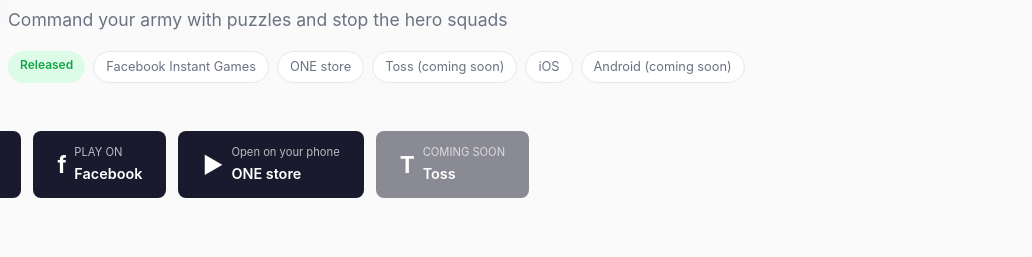
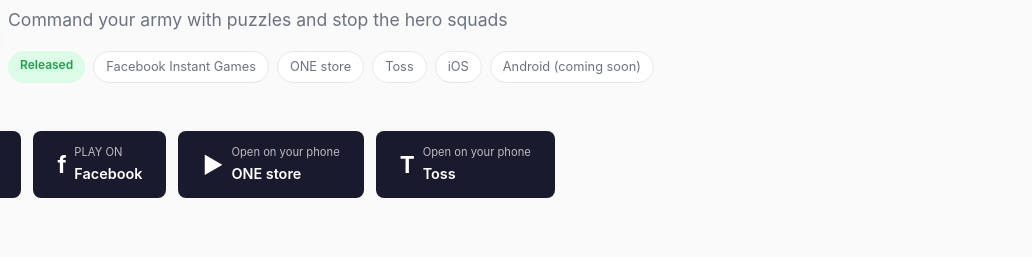
Before and after one commit to bgcho98/PinkMandarin, a plain HTML site: page boss-monster-puzzle/index.html in a window 1280 px wide. Shown: the part 271-528 px from the top of the page, 248-1280 px from the left. Drawn offline with Linux system fonts and the light colour scheme.

Commit message:
내가 보스 몬스터다 - 퍼즐: 토스 출시를 알리고 토스 버튼을 연다
토스(앱인토스)에 출시되어 소개 페이지와 홈 카드의 "토스 (준비 중)"을 지우고,
휴대폰의 토스 앱에서 게임을 여는 intoss://boss-monster-puzzle 링크를 단다.
개인정보처리방침·약관 첫 문장은 이미 나온 토스·iOS의 "출시 예정"만 지운다.
적용 범위는 그대로라 시행일은 바꾸지 않는다.

Co-Authored-By: Claude Opus 5.5 <noreply@anthropic.com>

```diff
--- a/boss-monster-puzzle/index.html
+++ b/boss-monster-puzzle/index.html
@@ -53,14 +53,14 @@
             <span class="app-card-badge badge-released" data-ko="출시됨" data-en="Released">출시됨</span>
             <span class="feature-tag">Facebook Instant Games</span>
             <span class="feature-tag" data-ko="원스토어" data-en="ONE store">원스토어</span>
-            <span class="feature-tag" data-ko="토스 (준비 중)" data-en="Toss (coming soon)">토스 (준비 중)</span>
+            <span class="feature-tag" data-ko="토스" data-en="Toss">토스</span>
             <span class="feature-tag">iOS</span>
             <span class="feature-tag" data-ko="안드로이드 (준비 중)" data-en="Android (coming soon)">안드로이드 (준비 중)</span>
           </div>
         </div>
       </div>
 
-      <!-- Store Buttons (iOS 2026-11-07 출시. 원스토어 링크는 휴대폰의 원스토어 앱에서만 열린다. 토스는 출시 전이라 링크가 없다) -->
+      <!-- Store Buttons (iOS 2026-11-07 출시. 원스토어·토스 링크는 휴대폰의 해당 앱에서만 열린다. 토스 링크 intoss://는 게임 코드 TOSS_APP_NAME과 같다) -->
       <div class="app-detail-buttons">
         <a href="https://apps.apple.com/kr/app/id6829371522" target="_blank" rel="noopener" class="btn-store">
           <span class="btn-store-icon" aria-hidden="true">
@@ -78,10 +78,10 @@
           <span class="btn-store-icon">&#9654;</span>
           <span class="btn-store-text"><small data-ko="휴대폰에서 열기" data-en="Open on your phone">휴대폰에서 열기</small><span data-ko="원스토어" data-en="ONE store">원스토어</span></span>
         </a>
-        <span class="btn-store" aria-disabled="true" style="opacity:.5;cursor:default">
+        <a href="intoss://boss-monster-puzzle" class="btn-store">
           <span class="btn-store-icon" aria-hidden="true"><b>T</b></span>
-          <span class="btn-store-text"><small>COMING SOON</small><span data-ko="토스" data-en="Toss">토스</span></span>
-        </span>
+          <span class="btn-store-text"><small data-ko="휴대폰에서 열기" data-en="Open on your phone">휴대폰에서 열기</small><span data-ko="토스" data-en="Toss">토스</span></span>
+        </a>
       </div>
 
       <!-- Screenshots -->
```
Also changed, not shown: boss-monster-puzzle/privacy.html (+2 -2 lines), boss-monster-puzzle/terms.html (+2 -2 lines), index.html (+3 -2 lines).
